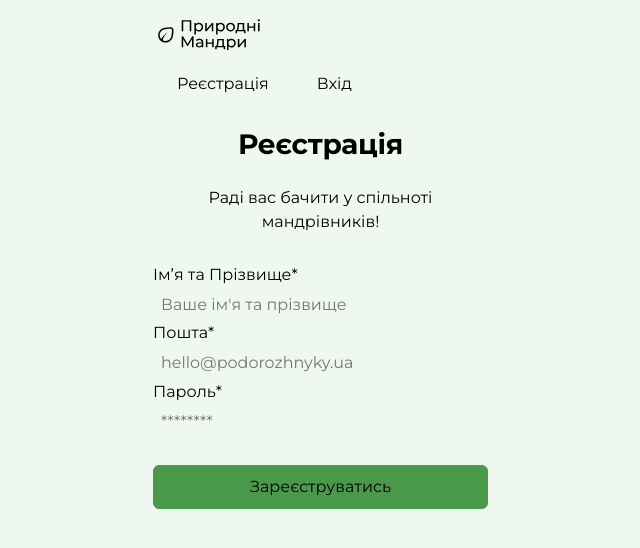
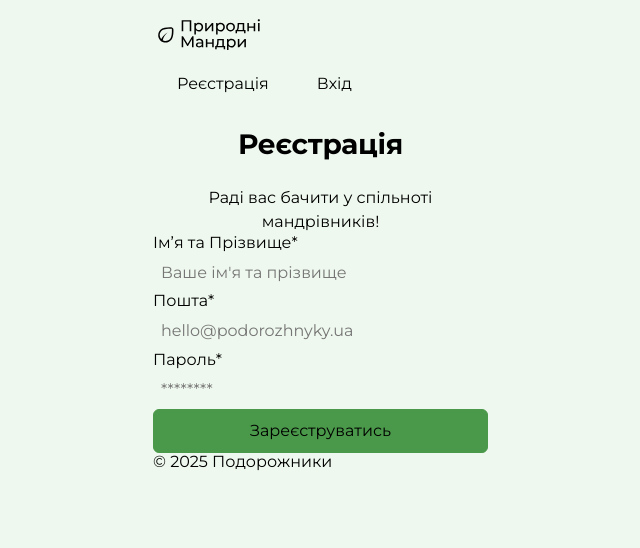
Before and after one commit to alina-hryhorenko/pryrodni-mandry-front, a Next.js app: page /auth/register in a window 1280 px wide. Shown: the top 548 px of the page, without its empty margins (135-775 px from the left). Built offline with nearby package versions, Linux system fonts and the light colour scheme.

Commit message:
start register page-v.1

```diff
--- a/app/auth/register/page.tsx
+++ b/app/auth/register/page.tsx
@@ -5,21 +5,16 @@ export default function RegisterPage() {
   return (
     <div className="container">
       <header className={css.header}>
-        <Link href="/" className={css.logo}>
-          <svg className={css.svg} width={110} height={32}>
-            <use href="/icons/sprite.svg#icon-Logo"></use>
+        <Link href="/">
+          <svg className={css.logo} width="110" height="32">
+            <use href="/icons/sprite.svg#icon-Logo" />
           </svg>
         </Link>
       </header>
 
       <main className={css.main}>
-        <div className={css.container}>
-          <div className={css.authBox}>
         <div className={css.tabs}>
-              <Link
-                href="/auth/register"
-                className={`${css.tab} ${css.active}`}
-              >
+          <Link href="/auth/register" className={`${css.tab} ${css.active}`}>
             Реєстрація
           </Link>
 
@@ -27,7 +22,8 @@ export default function RegisterPage() {
             Вхід
           </Link>
         </div>
-            <div className={css.subtitleAll}>
+
+        <section className={css.hero}>
           <h1 className={css.title}>Реєстрація</h1>
 
           <p className={css.subtitle}>
@@ -35,9 +31,9 @@ export default function RegisterPage() {
             <br />
             мандрівників!
           </p>
-            </div>
+        </section>
+
         <form className={css.form}>
-              <div className={css.inputsForm}>
           <label className={css.label}>
             Ім’я та Прізвище*
             <input
@@ -64,13 +60,13 @@ export default function RegisterPage() {
               placeholder="********"
             />
           </label>
-              </div>
-              <button className={css.button} type="submit">
+
+          <button type="submit" className={css.button}>
             Зареєструватись
           </button>
         </form>
-          </div>
-        </div>
+
+        <footer className={css.footer}>© 2025 Подорожники</footer>
       </main>
     </div>
   );
```
Lines whose indentation alone changed are shown as unchanged.
